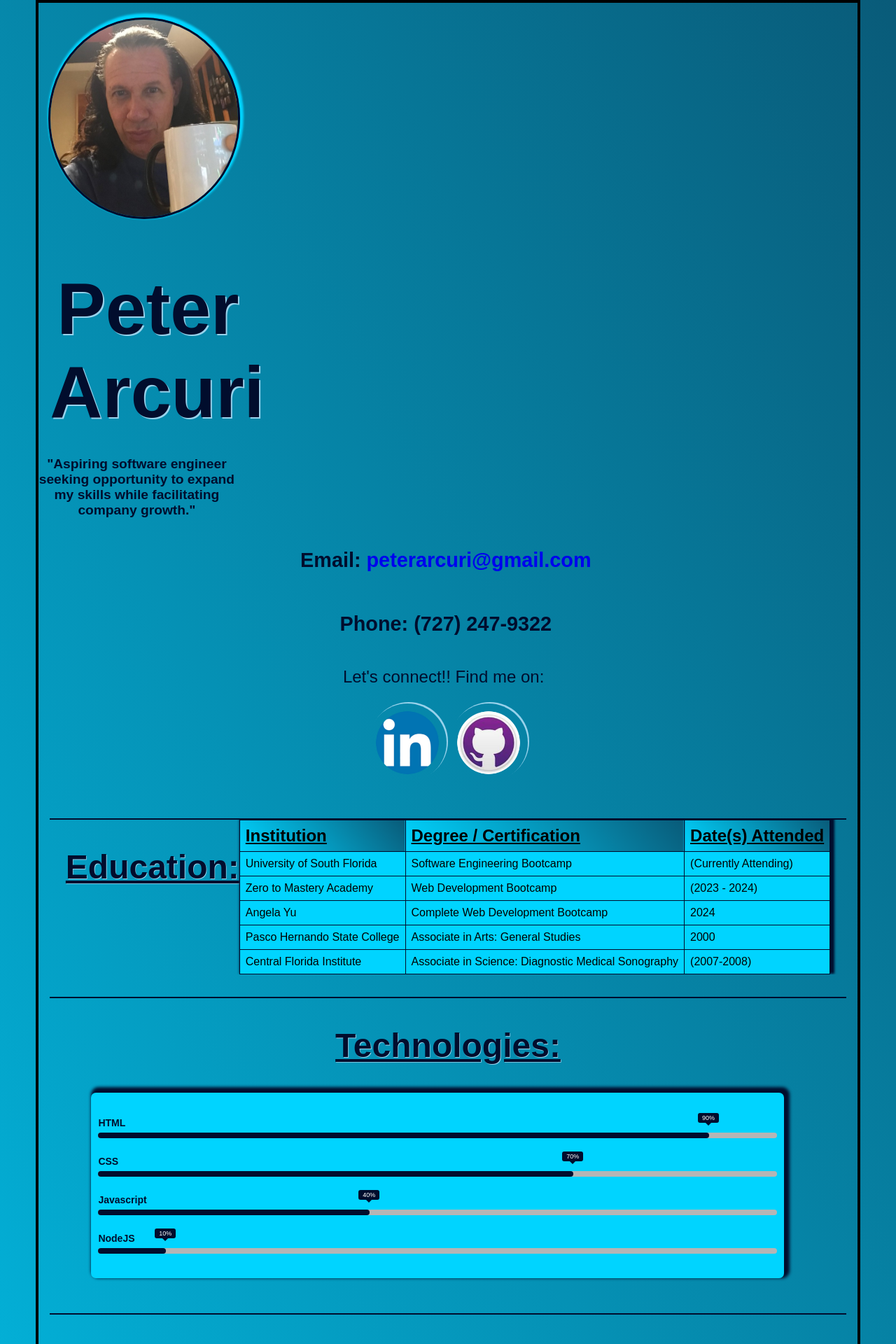
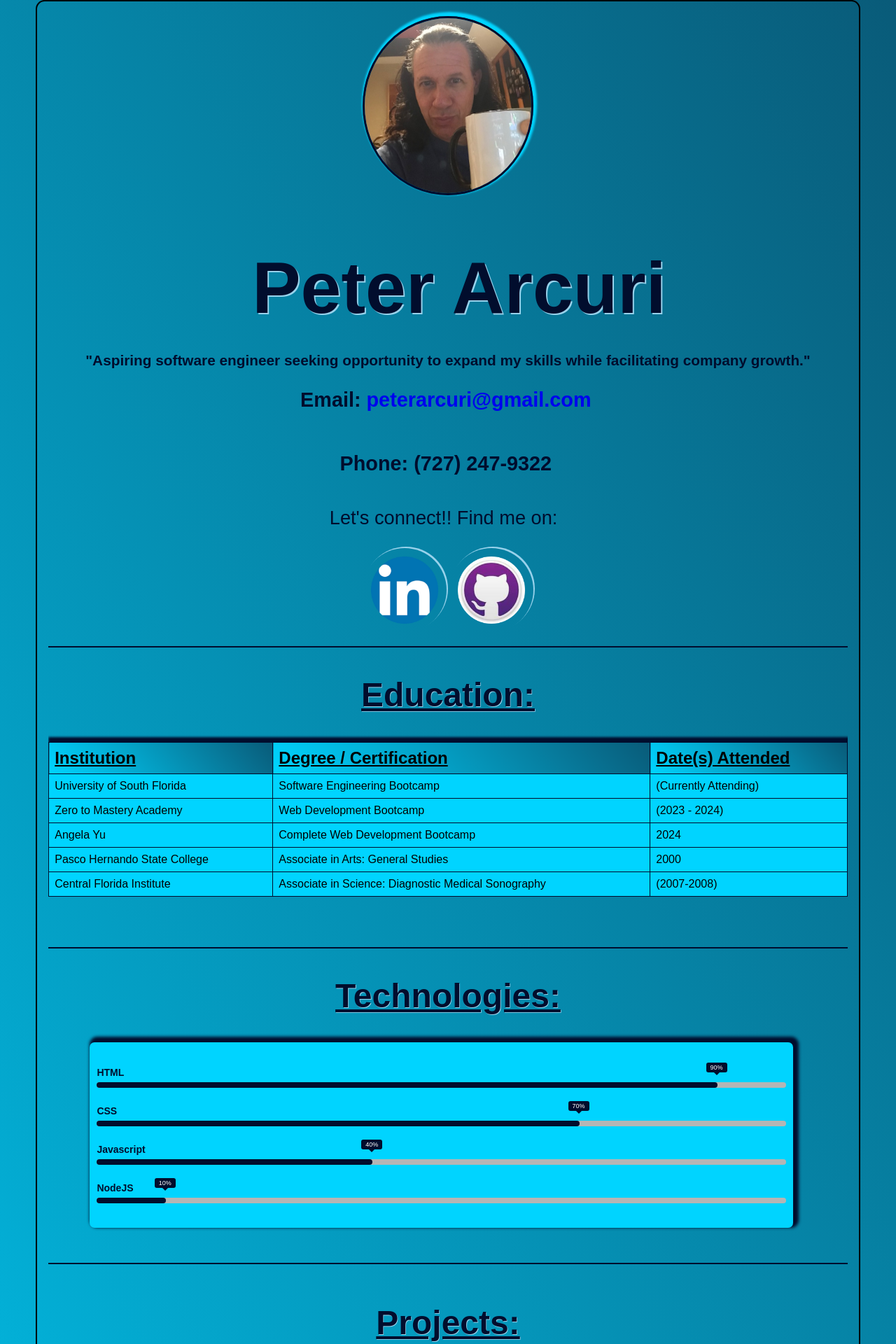
Before and after one commit to peterarcuri/TechSkills-Project1, a plain HTML site: page index.html in a window 1280 px wide. Shown: the top 1920 px of the page at 70% size. Drawn offline with Linux system fonts and the light colour scheme; a web font is replaced by a local one.

Commit message:
Update style.css

```diff
--- a/style.css
+++ b/style.css
@@ -9,25 +9,16 @@ body {
     font-family: Alice, fantasy;
     max-width: 92vw;
     margin: 0 auto;
-    border: 4px solid #000000;
+    border: 2px solid #000000;
+    border-radius: .8rem;
 }
 
 /* ======== HEADER SECTION ========================= */
-.header-container {
-    display: grid;
-    gap: 1rem;
-    grid-template-columns: repeat(auto-fit, minmax(250px, 1fr));
-}
-
-.profilePic-container {
+.profile-greetings {
     display: flex;
     justify-content: center;
-}
-
-#greeting {
-    display: flex;
-    justify-content: center;
-    flex-direction: column;
+    flex-wrap: wrap;
+    align-items: center;
     width: 100%;
 }
 
@@ -43,7 +34,7 @@ body {
     border-radius: 50%;
     border-style: groove;
     box-shadow: 2px -3px 3px 3px #00d4ff;
-    height: 15rem;
+    height: 12rem;
     border: 3px solid #010d2d;
     margin-top: 1.3rem;
 }
@@ -54,7 +45,7 @@ body {
 
 h1 {
     text-align: center;
-    font-size: 4rem;
+    font-size: 3.4rem;
     width: 100%;
     color: #010d2d;
     text-shadow: 2px 2px #98d2eb;
@@ -75,7 +66,7 @@ h2 {
 
 h3 {
     text-align: center;
-    font-size: 1.2  rem;
+    font-size: 1.3rem;
     color: #010d2d;
     align-self: center;
     margin-right: 0.4rem;
@@ -119,51 +110,24 @@ h5 {
     box-shadow: 2px -2px #98d2eb;
 }
 
-/* ========== NAVBAR STYLING =================== */
-.navbar {
-    display: flex;
-    flex-direction: column;
-    justify-content: center;
-    align-items: center;
-    width: 92%;
-
-}
-
-.navbar li {
-    list-style: none;
-    font-size: 1.6rem;
-    color: #010d2d;
-    text-shadow: 1px 1px #98d2eb;
-}
-
-
 /* ==== EDUCATION SECTION (including styling for TABLE) ========== */
 .educationContainer {
     display: flex;
-    justify-content: flex-start;
-    flex-shrink: 2;
-    margin: 1rem;
-    border-top: 2px solid #010d2d;
-    border-width: 50%;
+    justify-content: center;
+    flex-direction: column;
     overflow: auto;
 }
+
 #education {
-    padding-top: 2em;
+    margin: 1rem;
+    padding-bottom: 2.5rem;
+    border-top: 2px solid #010d2d;
+    border-width: 10%;
 }
 
 table {
     border-style: groove;
     box-shadow: 3px -4px 3px 3px #010d2d;
-}
-
-caption {
-    font-size: 2.3rem;
-    text-decoration: underline;
-    color: #010d2d;
-    text-shadow: .8px .8px #98d2eb;
-    text-align: left;
-    margin-left: 3.6rem;
-    margin-bottom: 1.8rem;
 }
 
 th {
@@ -202,7 +166,6 @@ tr {
     border-bottom: 2px solid #010d2d;
     border-width: 50%;
 }
-
 #technologies-title {
     text-align: center;
 }
@@ -305,10 +268,6 @@ tr {
     flex: 1;
     padding-bottom: 2.5rem;
     align-items: center;
-}
-
-#project-title {
-    text-align: center;
 }
 
 .card {
@@ -460,6 +419,8 @@ footer {
     font-size: 1.4rem;
     color: #010d2d;
     text-shadow: 1px 1px #98d2eb;
+    padding: 0;
+    margin: 0;
 }
 
 /* ====================================================
@@ -469,20 +430,22 @@ footer {
 /* =========MOBILE QUERIES=============================== */
 
 @media (min-width: 360px) {
+
     .col1 {
         display: none;
     }
+
 }
 
 @media (min-width: 390px) {
-    .profilePic-container {
-        justify-content: center;
+    #profilePic {
+        height: 14rem;
     }
     h1 {
-        font-size: 3.6rem;
+        font-size: 3.7rem;
     }
     h3 {
-        font-size: 1.4rem;
+        font-size: 1.5rem;
     }
     #linkedinLogo {
         width: 4.5rem;
@@ -490,8 +453,8 @@ footer {
     #githubLogo {
         width: 4.5rem;
     }
-    caption {
-        margin-left: 4.2rem;
+    .skillsbarContainer {
+        max-width: 62.5%;
     }
     .projectBtn2 {
         margin-left: 4rem;
@@ -499,20 +462,23 @@ footer {
 }
 
 @media (min-width: 414px) {
+    #profilePic {
+        height: 16rem;
+    }
     h1 {
-        font-size: 3.8rem;
+        font-size: 4rem;
     }
     h3 {
-        font-size: 1.5rem;
+        font-size: 1.6rem;
+    }
+    h4 {
+        font-size: 1.2rem;
     }
     #linkedinLogo {
         width: 5rem;
     }
     #githubLogo {
         width: 5rem;
-    }
-    caption {
-        margin-left: 5.3rem;
     }
     .projectBtn2 {
         margin-left: 4.5rem;
@@ -523,11 +489,14 @@ footer {
 }
 
 @media (min-width: 570px) {
-    .contact {
-        grid-column: -3 / -1;
+    #profilePic {
+        height: 18rem;
     }
     h1 {
-        font-size: 4rem;
+        font-size: 5.3rem;
+    }
+    h2 {
+        font-size: 3rem;
     }
     h3 {
         font-size: 1.7rem;
@@ -538,11 +507,8 @@ footer {
     #githubLogo {
         width: 5.7rem;
     }
-    caption {
-        margin-left: 10rem;
-    }
     .skillsbarContainer {
-        max-width: 75%;
+        max-width: 72%;
     }
     form select {
         width: 19.8em;
@@ -551,26 +517,20 @@ footer {
     .projectBtn2 {
         margin-left: 9rem;
     }
+    footer {
+        font-size: 1.6rem;
+    }
 }
 /* ====================================================
 =========== TABLET SYTLING =========================
 ==================================================== */
 
 @media (min-width: 601px) {
-    .contact {
-        grid-column: -3 / -1;
-    }
-    #linkedinLogo {
-        margin: 0;
-    }
-    caption {
-        margin-left: 10.8rem;
-    }
     .skillsbarContainer {
-        max-width: 77%;
+        max-width: 73%;
     }
     .card {
-        width: 20rem;
+        width: 22rem;
         height: auto;
     }
     .projectBtn2 {
@@ -579,8 +539,11 @@ footer {
 }
 
 @media (min-width: 768px) {
+    #profilePic {
+        height: 17rem;
+    }
     h1 {
-        font-size: 5.5rem;
+        font-size: 5.8rem;
     }
     h2 {
         font-size: 3rem;
@@ -588,21 +551,14 @@ footer {
     h3 {
         font-size: 1.8rem;
     }
-    #profilePic {
-        height: 18rem;
-    }
     #connect {
-    font-size: 1.5rem;
+    font-size: 1.7rem;
     }
     #linkedinLogo {
-    width: 7rem;
+    width: 6.7rem;
     }
     #githubLogo {
-        width: 7rem;
-    }
-    caption {
-    margin-left: 14rem;
-    font-size: 3rem;
+        width: 6.7rem;
     }
     .card {
     width: 13em;
@@ -612,7 +568,7 @@ footer {
         width: 11em;
     }
     .skillsbarContainer {
-        max-width: 84%;
+        max-width: 80%;
     }
     .card-container {
         flex-direction: row;
@@ -620,15 +576,14 @@ footer {
 }
 
 @media only screen and (orientation: landscape), (min-width: 1024px) {
+    #profilePic {
+        height: 22rem;
+    }
     h1 {
-        font-size: 5.5rem;
+        font-size: 6.8rem;
     }
     .educationContainer {
         justify-content: center;
-    }
-    caption {
-    padding-left: 2rem;
-    font-size: 3rem;
     }
     footer {
         font-size: 1.5rem;
@@ -645,10 +600,6 @@ footer {
     #githubLogo {
         width: 7.2rem;
     }
-    caption {
-    margin-left: 16.2rem;
-
-    }
     .projectBtn2 {
         width: 11em;
     }
@@ -660,47 +611,21 @@ footer {
 @media (min-width: 859px) {
     #profilePic {
         height: 16rem;
-        margin-left: 1.3rem;
-    }
-    #greeting {
-         grid-column: 2 / -1;
     }
     h4 {
-        font-size: 1.2rem;
-    }
-    .contact {
-        grid-column: -4 / -1;
+        font-size: 1.3rem;
     }
     #linkedinLogo {
-        width: 7rem;
+        width: 7.5rem;
     }
     #githubLogo {
-        width: 7rem;
-    }
-    caption {
-    margin-left: 16.5rem;
+        width: 7.5rem;
     }
 }
 
 @media (min-width: 1280px) {
-    #profilePic {
-        height: 18rem;
-        margin-left: 1.3rem;
-    }
-    #greeting {
-         grid-column: 2 / -1;
-    }
-    .contact {
-        grid-column: -5 / -1;
-    }
-    .educationContainer {
-        justify-content: center;
-    }
-    caption {
-    margin-left: 18.7rem;
-    }
     .skillsbarContainer {
-        max-width: 87%;
+        max-width: 88%;
     }
     .card-container {
         flex-direction: row;
@@ -740,10 +665,6 @@ footer {
         font-size: 6.5rem;
         margin-left: 1rem;
     }
-    caption {
-    padding-left: .3rem;
-    font-size: 3rem;
-    }
     footer {
         font-size: 1.7rem;
     }
@@ -754,6 +675,19 @@ footer {
 ==================================================== */
 
 @media (min-width: 1366px) {
+    .profile-greetings {
+        display: flex;
+        flex-direction: row;
+        justify-content: center;
+        width: 100%;
+    }
+    h1 {
+        padding: 0;
+        margin: 0;
+    }
+    #greeting {
+        justify-content: center;
+    }
     .contact-container {
         display: flex;
         flex-direction: row;
```
